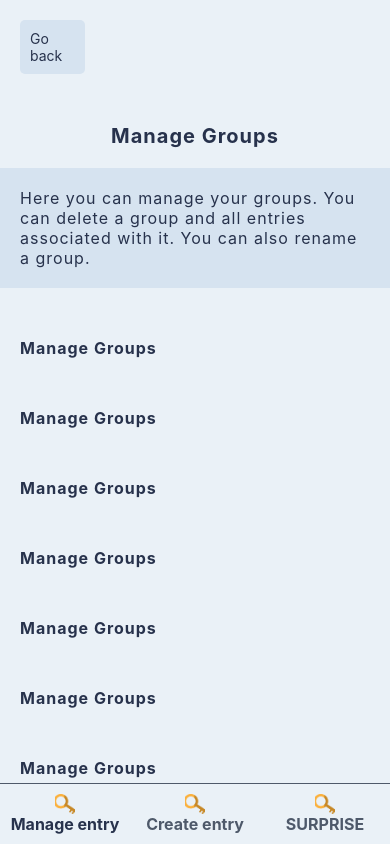
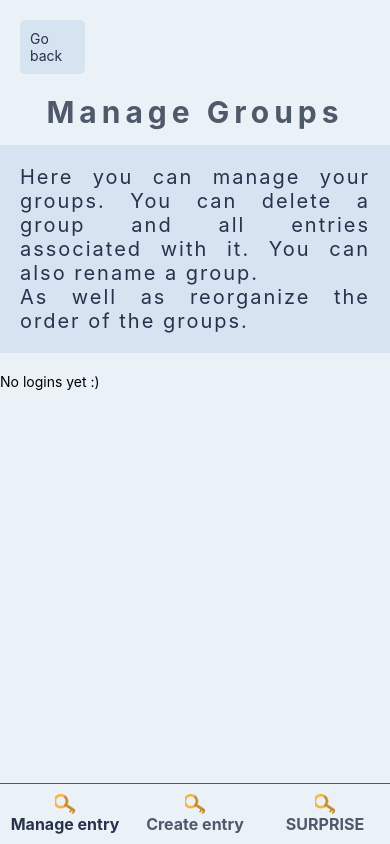
Before and after one commit to Lallethu/PassLogify, a React Native app: screen /Manage in a window 390 px wide. Built offline with nearby package versions, Linux system fonts and the light colour scheme.

Commit message:
Completly finish the features: delete one update one. (BUG FREE)

```diff
--- a/src/screens/ManageGroupsScreen.jsx
+++ b/src/screens/ManageGroupsScreen.jsx
@@ -1,56 +1,153 @@
-import React, { useCallback, useState } from 'react';
-import { View, Text, StyleSheet } from 'react-native';
+import React, { useCallback, useEffect, useState } from 'react';
+import { View, Text, StyleSheet, Alert } from 'react-native';
 import FakeBottomTab from '../components/FakeBottomTab';
 import { FakeHeader } from '../components/FakeHeader';
 import useTheme from '../hooks/useTheme';
 import useThemedStyles from '../hooks/useThemeStyles';
-import AsyncStorage from '@react-native-async-storage/async-storage';
 import { useEntry } from '../hooks/useEntry';
 import { useFocusEffect } from '@react-navigation/native';
+import CustomPrompt from '../components/CustomPrompt';
 import {
 	GestureHandlerRootView,
 	ScrollView,
 } from 'react-native-gesture-handler';
+import ExpendableLoginCard from '../components/ExpendableLoginCard';
 
 const ManageGroupsScreen = () => {
 	const theme = useTheme();
 	const style = useThemedStyles(styles);
 
+	const { getData, deleteData, updateEntry } = useEntry();
+	const [listOfLogins, setListOfLogins] = useState([]);
+	const [isPromptVisible, setIsPromptVisible] = useState(false);
+	const [groupLabel, setGroupLabel] = useState('');
+
+	const onDeleteGroup = async groupLabel => {
+		Alert.alert(
+			'Delete group',
+			`Are you sure you want to delete the group ${groupLabel}?`,
+			[
+				{
+					text: 'Cancel',
+					onPress: () => console.log('Cancel Pressed'),
+					style: 'cancel',
+				},
+				{
+					text: 'Delete',
+					onPress: async () => {
+						await deleteData(groupLabel);
+						const data = await getData();
+						setListOfLogins(data);
+
+            if (isPromptVisible) {
+              setIsPromptVisible(false);
+            }
+						console.log('data', data);
+						console.log('logins', listOfLogins);
+					},
+				},
+			],
+			{ cancelable: false },
+		);
+	};
+
+	const openRenamePrompt = groupLabel => {
+		setGroupLabel(groupLabel);
+		setIsPromptVisible(true);
+	};
+
+	const handleClosePrompt = () => {
+		setIsPromptVisible(false);
+	};
+
+const [isRenaming, setIsRenaming] = useState(false);
+
+const handleRenameGroup = async newGroupLabel => {
+  await updateEntry(groupLabel, newGroupLabel);
+  setIsPromptVisible(false);
+  setIsRenaming(true);
+};
+
+useEffect(() => {
+  if (isRenaming) {
+    const fetchData = async () => {
+      const data = await getData();
+      setListOfLogins(data);
+      setIsRenaming(false);
+    };
+    fetchData();
+  }
+}, [isRenaming]);
+
+	useFocusEffect(
+		useCallback(() => {
+			const fetchGroups = async () => {
+				const data = await getData();
+				setListOfLogins(data);
+			};
+			fetchGroups();
+		}, []),
+	);
+
 	return (
-		<GestureHandlerRootView style={{ flex: 1 }}>
+		<GestureHandlerRootView
+			style={[{ flex: 1, backgroundColor: theme.colors.BACKGROUND }]}>
 			<FakeHeader />
 			<View style={[style.container]}>
-					<Text style={[style.title]}>Manage Groups</Text>
+				<Text style={[style.title, { marginBottom: 15 }]}>
+					Manage Groups
+				</Text>
 				<Text style={[style.text, style.box]}>
-						Here you can manage your groups. You can delete a group
-						and all entries associated with it. You can also rename
-						a group.
+					Here you can manage your groups. You can delete a group and
+					all entries associated with it. You can also rename a group.
+					{'\n'}As well as reorganize the order of the groups.
 				</Text>
 				<View style={{ height: 20 }} />
 				<ScrollView style={{ width: '100%' }}>
-          <Text style={[style.title, style.text]}>Manage Groups</Text>
-          <Text style={[style.title, style.text]}>Manage Groups</Text>
-          <Text style={[style.title, style.text]}>Manage Groups</Text>
-          <Text style={[style.title, style.text]}>Manage Groups</Text>
-          <Text style={[style.title, style.text]}>Manage Groups</Text>
-          <Text style={[style.title, style.text]}>Manage Groups</Text>
-          <Text style={[style.title, style.text]}>Manage Groups</Text>
-          <Text style={[style.title, style.text]}>Manage Groups</Text>
-          <Text style={[style.title, style.text]}>Manage Groups</Text>
-          <Text style={[style.title, style.text]}>Manage Groups</Text>
-          <Text style={[style.title, style.text]}>Manage Groups</Text>
-          <Text style={[style.title, style.text]}>Manage Groups</Text>
-          <Text style={[style.title, style.text]}>Manage Groups</Text>
-          <Text style={[style.title, style.text]}>Manage Groups</Text>
-          <Text style={[style.title, style.text]}>Manage Groups</Text>
-          <Text style={[style.title, style.text]}>Manage Groups</Text>
-          <Text style={[style.title, style.text]}>Manage Groups</Text>
-          <Text style={[style.title, style.text]}>Manage Groups</Text>
-          <Text style={[style.title, style.text]}>Manage Groups</Text>
-          <Text style={[style.title, style.text]}>Manage Groups</Text>
-          <Text style={[style.title, style.text]}>Manage Groups</Text>
-          <Text style={[style.title, style.text]}>Manage Groups</Text>
+					{listOfLogins.length > 0 ? (
+						listOfLogins.map((login, index) => (
+							<ExpendableLoginCard
+								key={index}
+								{...{ login, index, styleFromTheme: style }}>
+								<Text
+									style={[
+										style.text,
+										{
+											color: theme.colors.DANGER,
+											fontWeight: 'bold',
+										},
+									]}
+									onPress={() => {
+										onDeleteGroup(login.groupLabel);
+									}}>
+									Delete
+								</Text>
+								<Text
+									style={[
+										style.text,
+										{
+											color: theme.colors.WARNING,
+											fontWeight: 'bold',
+										},
+									]}
+									onPress={() => {
+										openRenamePrompt(login.groupLabel);
+									}}>
+									Rename
+								</Text>
+							</ExpendableLoginCard>
+						))
+					) : (
+						<Text>No logins yet :)</Text>
+					)}
 				</ScrollView>
+				<CustomPrompt
+					visible={isPromptVisible}
+					onClose={handleClosePrompt}
+					onSubmit={handleRenameGroup}
+          text="Enter a new group label"
+          placeholder="e.g. Social Media"
+				/>
 			</View>
 			<FakeBottomTab route={'Manage'} />
 		</GestureHandlerRootView>
@@ -59,31 +156,105 @@ const ManageGroupsScreen = () => {
 
 const styles = theme =>
 	StyleSheet.create({
+		body: {
+			flex: 1,
+			backgroundColor: theme.colors.BACKGROUND,
+			justifyContent: 'space-evenly',
+			alignItems: 'center',
+			padding: 20,
+		},
 		container: {
 			flex: 1,
 			justifyContent: 'center',
 			alignItems: 'center',
-			backgroundColor: theme.colors.BACKGROUND,
+		},
+		header: {
+			backgroundColor: theme.colors.PRIMARY,
+			padding: 20,
+			justifyContent: 'center',
+			alignItems: 'center',
 		},
 		card: {
-			padding: 20,
+			backgroundColor: theme.colors.CARD,
+			padding: 10,
 			borderRadius: 5,
 			margin: 10,
 		},
+		expendableCard: {
+			backgroundColor: theme.colors.CARD,
+			padding: 10,
+			borderRadius: 5,
+			margin: 10,
+			flexDirection: 'column',
+			justifyContent: 'flex-start',
+			alignItems: 'left',
+			width: '80%',
+		},
 		title: {
-      marginTop: 10,
-      padding: 20,
-			fontSize: 20,
+			color: theme.colors.TITLE,
+			fontSize: theme.typography.size.L,
+			letterSpacing: theme.typography.letterSpacing.M,
 			fontWeight: 'bold',
-			letterSpacing: 1,
-      color: theme.colors.TEXT,
+		},
+		shortSection: {
+			flexDirection: 'column',
+			justifyContent: 'flex-start',
+			alignItems: 'left',
+			width: '80%',
 		},
 		text: {
-			fontSize: 16,
-			letterSpacing: 1,
+			color: theme.colors.TEXT,
+			fontSize: theme.typography.size.M,
+			letterSpacing: theme.typography.letterSpacing.S,
+			textAlign: 'justify',
+		},
+		referralCode: {
+			color: theme.colors.TEXT_SECONDARY,
+			fontSize: theme.typography.size.S,
+			letterSpacing: theme.typography.letterSpacing.L,
+			fontWeight: 'bold',
+		},
+		button: {
+			padding: 10,
+			borderRadius: 5,
+			margin: 10,
+		},
+		separator: {
+			borderBottomColor: theme.colors.BORDER,
+			borderBottomWidth: 1,
+			width: '100%',
+			margin: 10,
+			opacity: 0.5,
+		},
+		spacer: {
+			margin: 10,
+			borderBottomWidth: 1,
+			borderColor: theme.colors.BORDER,
+		},
+		cardTitle: {
+			color: theme.colors.TITLE,
+			fontSize: theme.typography.size.L,
+			letterSpacing: theme.typography.letterSpacing.M,
+			fontWeight: 'bold',
+		},
+		spacerNoMargin: {
+			margin: 0,
+			borderBottomWidth: 1,
+			borderColor: theme.colors.BORDER,
 		},
 		spacerHorizontal: {
-			marginHorizontal: 20,
+			...styles.spacer,
+			marginVertical: 0,
+			marginHorizontal: 5,
+			borderBottomWidth: 1,
+			borderColor: theme.colors.BORDER,
+		},
+		spacerVertical: {
+			...styles.spacer,
+			marginHorizontal: 0,
+			marginBottom: 15,
+			borderBottomWidth: 1,
+			borderColor: theme.colors.BORDER,
 		},
 		box: {
 			padding: 20,
```
Lines whose indentation alone changed are shown as unchanged.
